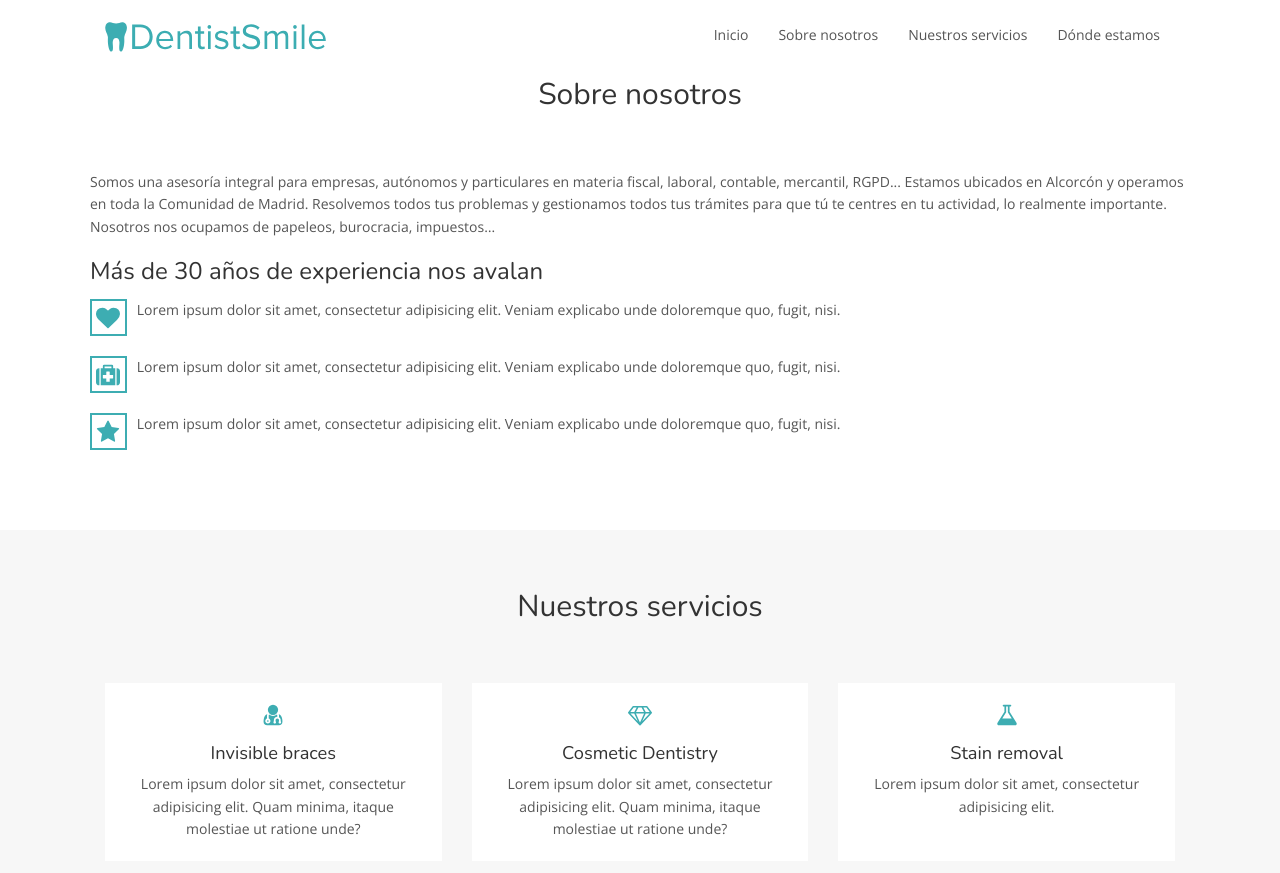
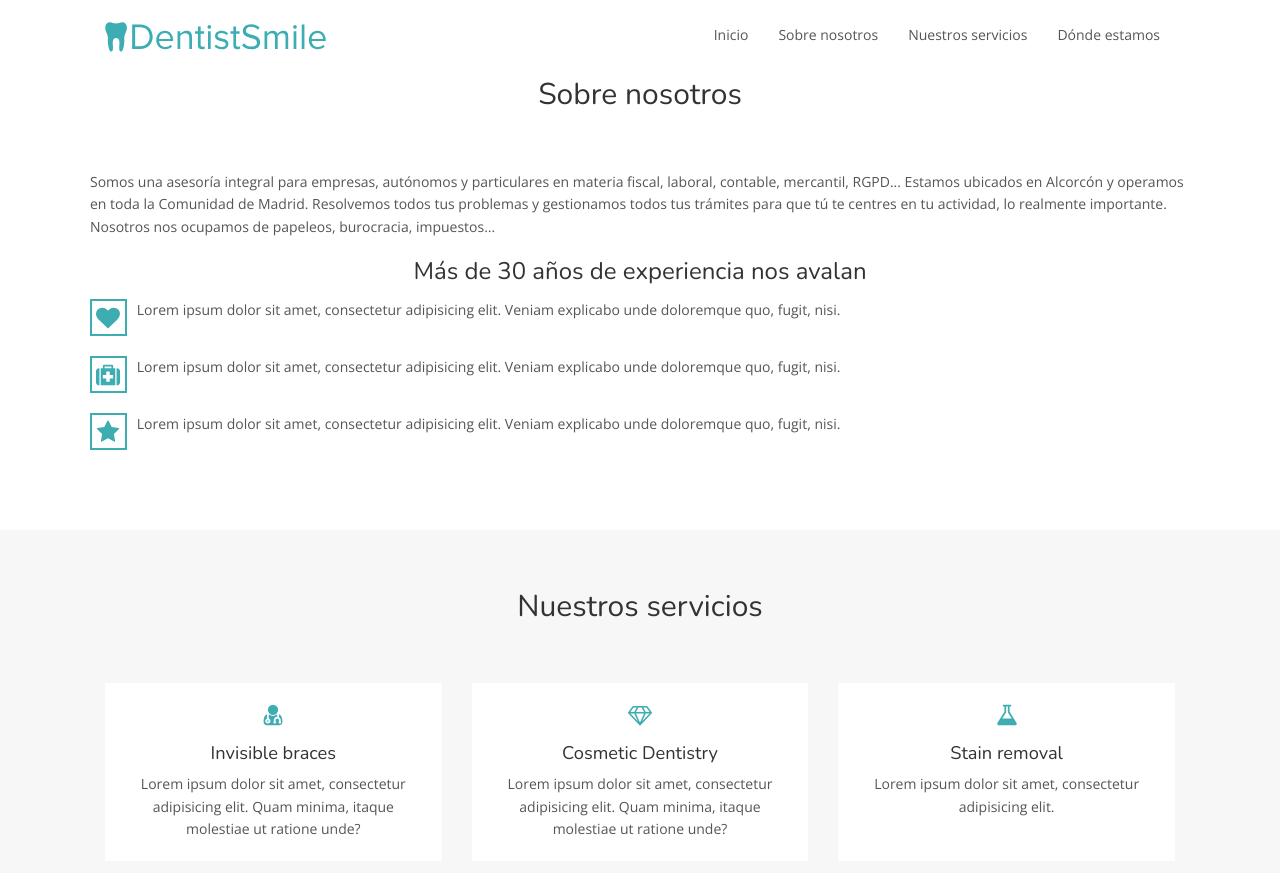
Before and after one commit to MpCity/MpCity.github.io, a Jekyll site: the page built from index.html, in a window 1280 px wide and 900 px high, scrolled down 836 px. Shown: the top 873 px of the window. Built offline with Jekyll 4.4.1, drawn with Linux system fonts in a browser that asks for light colours.

Commit message:
Update index.html

```diff
--- a/index.html
+++ b/index.html
@@ -86,7 +86,7 @@
 
         <div class="row">
           <p>Somos una asesoría integral para empresas, autónomos y particulares en materia fiscal, laboral, contable, mercantil, RGPD... Estamos ubicados en Alcorcón y operamos en toda la Comunidad de Madrid. Resolvemos todos tus problemas y gestionamos todos tus trámites para que tú te centres en tu actividad, lo realmente importante. Nosotros nos ocupamos de papeleos, burocracia, impuestos…</p>
-          <h3>Más de 30 años de experiencia nos avalan</h3>
+          <h3 style="text-align: center;">Más de 30 años de experiencia nos avalan</h3>
           <div class="media">
               <div class="media-left">
                   <div class="boxed-icon">
```
